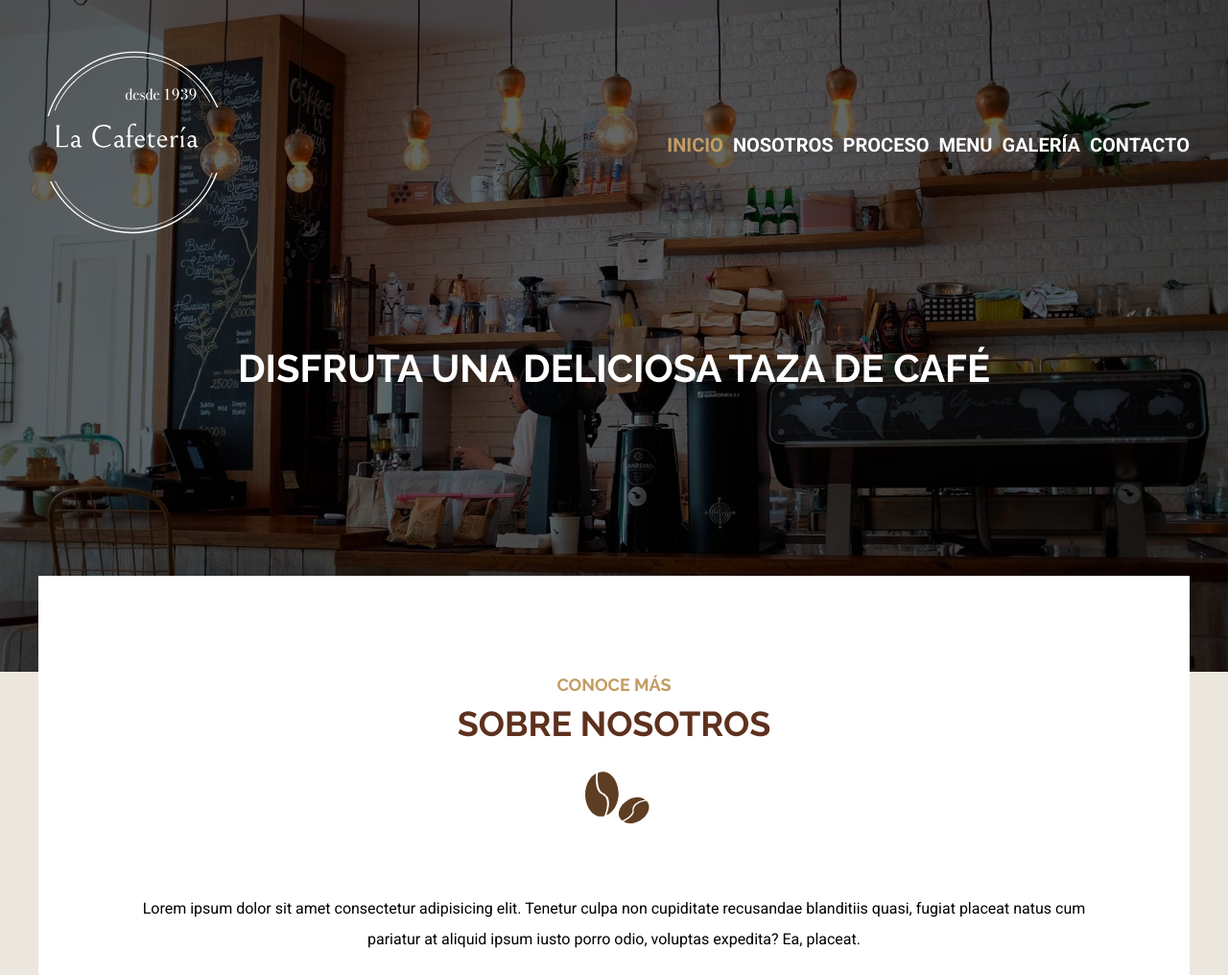
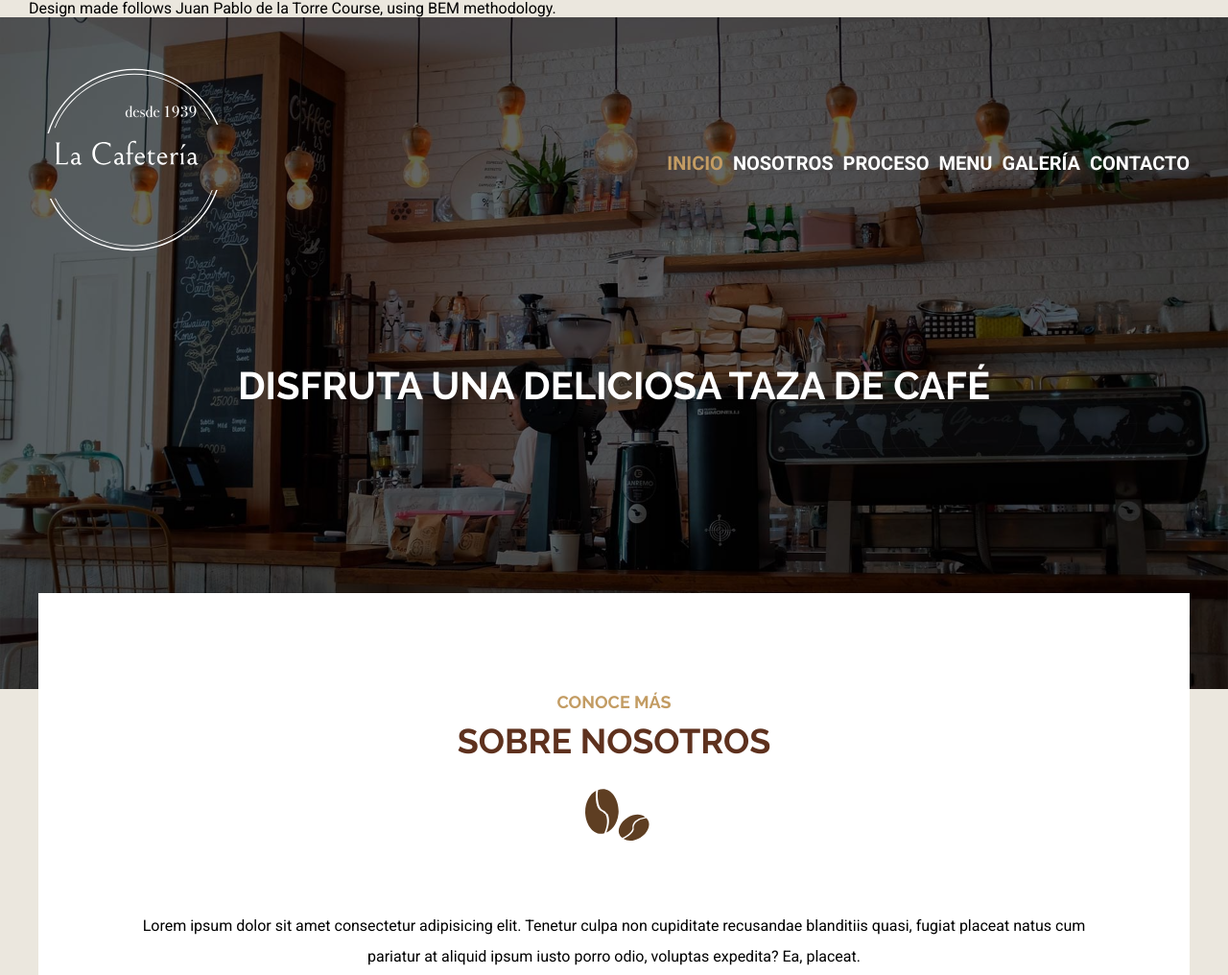
Before and after one commit to RogerCastillo877/cafeteria-sass, a website: page index.html in a window 1280 px wide. Shown: the top 1016 px of the page at 96% size. Drawn offline with Linux system fonts and the light colour scheme; a web font is replaced by a local one.

Commit message:
Add advise

```diff
--- a/index.html
+++ b/index.html
@@ -11,6 +11,7 @@
   <link rel="stylesheet" href="build/css/app.css">
 </head>
 <body>
+  <div style="padding: 0 0 0 30px;">Design made follows Juan Pablo de la Torre Course, using BEM methodology.</div>
   <header class="header header-init">
     <div class="header-content container">
       <div class="navbar">
```
